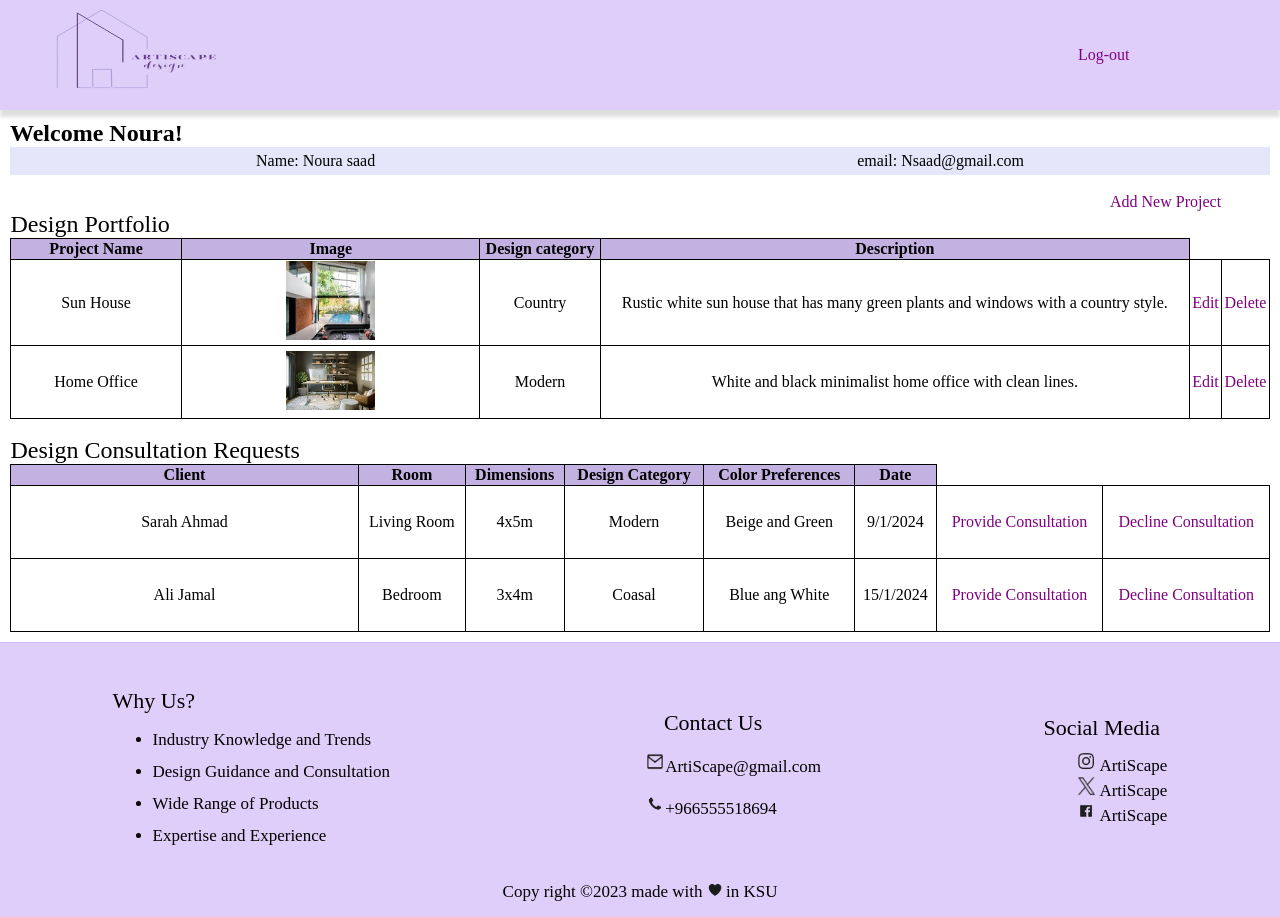
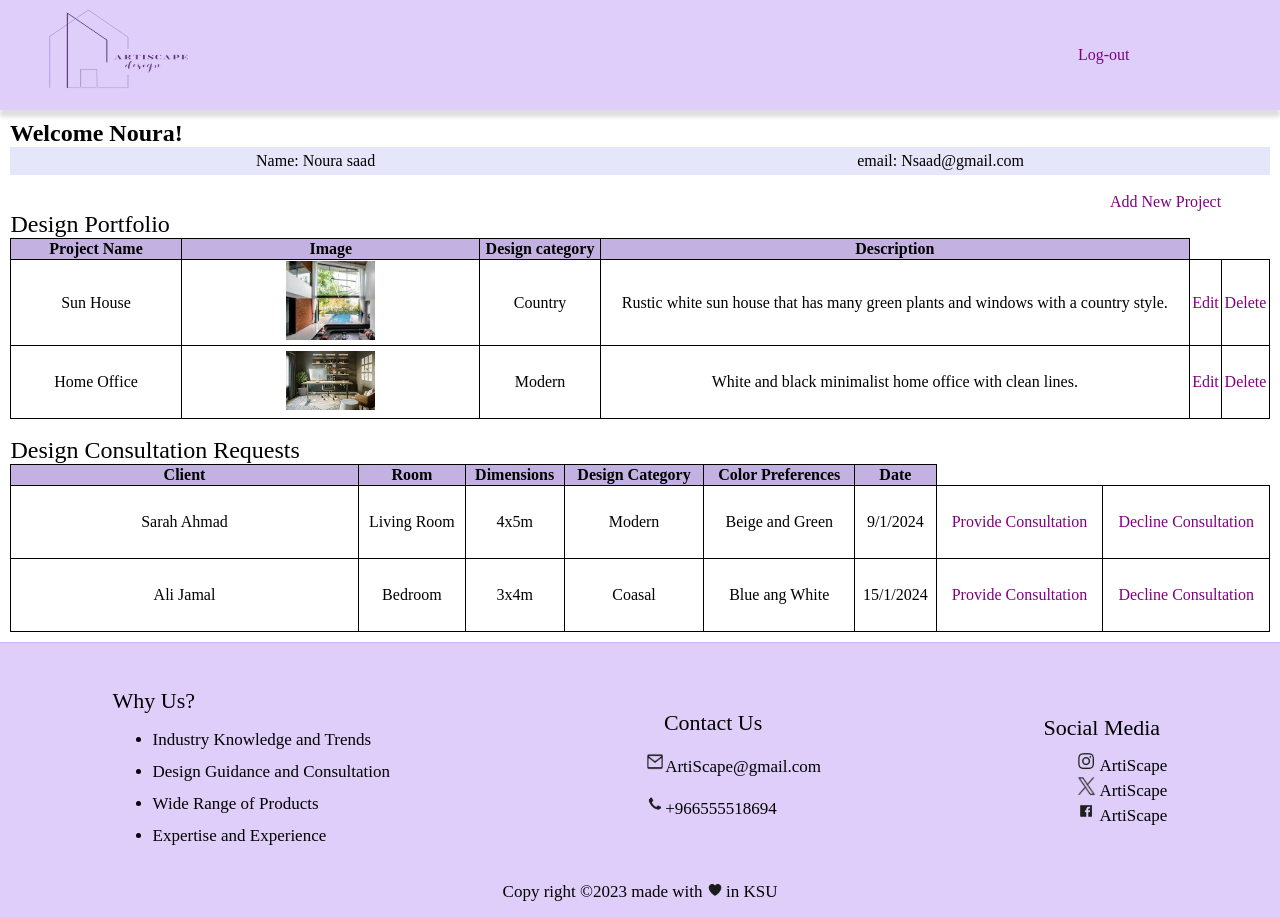
Before and after one commit to RawanSaud23/Artiscape_Interiors, a website: page Artiscape/public_html/Designer.html in a window 1280 px wide. Drawn offline with Linux system fonts and the light colour scheme.

Commit message:
logo from 230 to 200

```diff
--- a/Artiscape/public_html/ArtiScape.css
+++ b/Artiscape/public_html/ArtiScape.css
@@ -18,7 +18,7 @@ header nav {
                 position: absolute;
                 top: 0;
                 left: 0;
-                width: 230px;
+                width: 200px;
                 height: 100px;
             }
 
@@ -43,9 +43,7 @@ nav {
     height: 5px;
     box-shadow: 0px 7px 4px 0px rgba(0, 0, 0, 0.13);
 }
-nav img{
-    width: 100px;
-}
+
 main{
     margin: 10px;
 }
```
